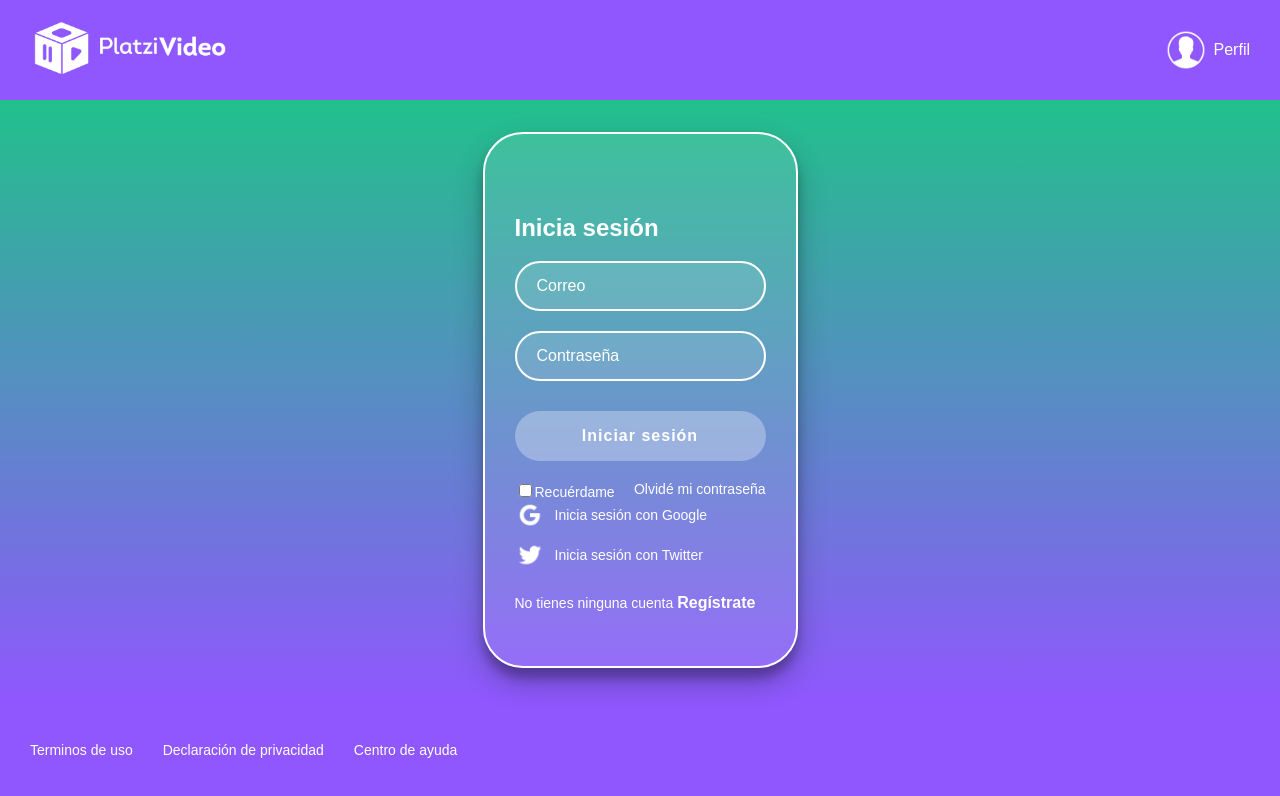
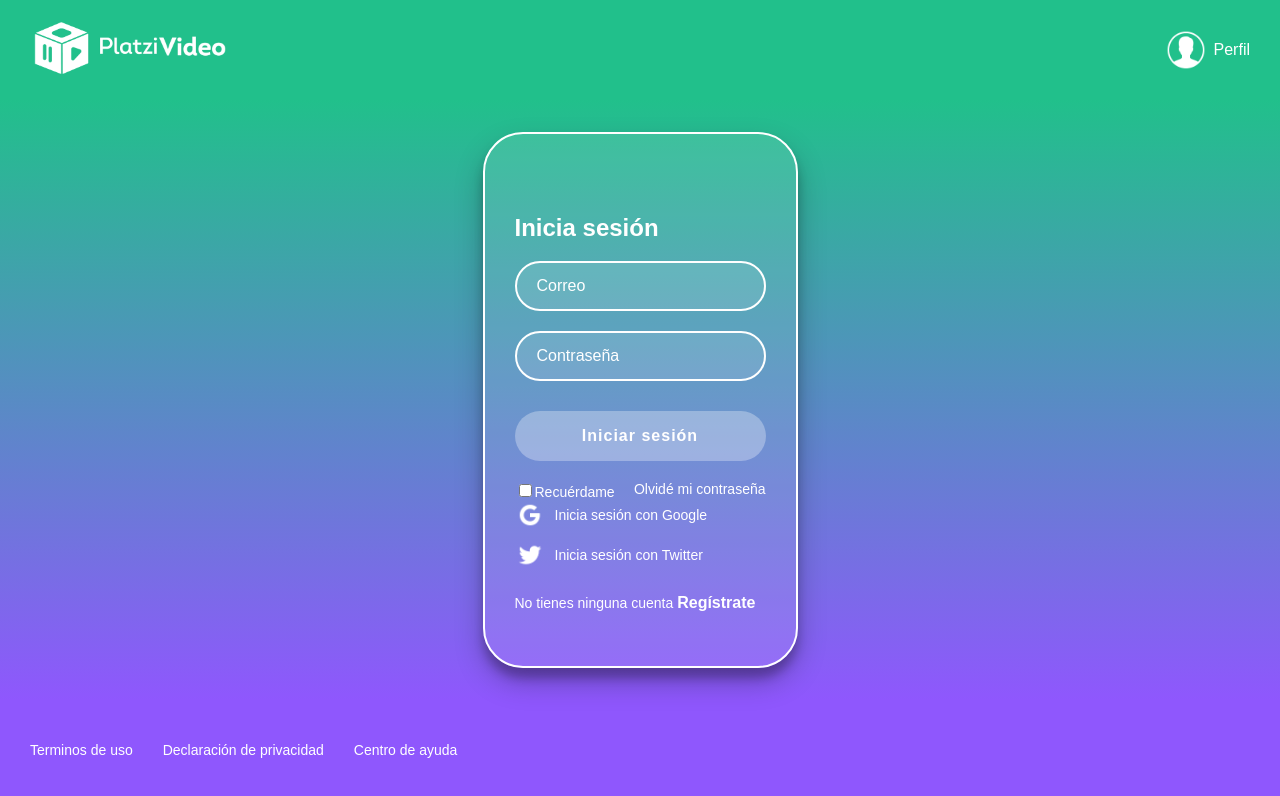
Before and after one commit to LuisDev2001/platzi-video-react, a React app: page /login in a window 1280 px wide. Shown: the top 796 px of the page. Built offline with nearby package versions, Linux system fonts and the light colour scheme; a web font is replaced by a local one.

Commit message:
feat: add validation for header

```diff
--- a/package.json
+++ b/package.json
@@ -15,6 +15,7 @@
   "license": "ISC",
   "dependencies": {
     "babel-eslint": "^10.1.0",
+    "classnames": "^2.3.1",
     "eslint": "^7.29.0",
     "eslint-config-airbnb": "^18.2.1",
     "eslint-plugin-import": "^2.23.4",
--- a/src/assets/styles/components/Header.scss
+++ b/src/assets/styles/components/Header.scss
@@ -7,6 +7,12 @@
   justify-content: space-between;
   top: 0px;
   width: 100%;
+
+  &.isLogin,
+  &.isRegister {
+    background: #21c08b;
+  }
+
   &__img {
     margin-left: 30px;
     width: 200px;
--- a/src/components/Header.jsx
+++ b/src/components/Header.jsx
@@ -1,5 +1,6 @@
 import React from "react";
 import { Link } from "react-router-dom";
+import classNames from "classnames";
 import { connect } from "react-redux";
 import gravatar from "../utils/gravatar";
 import "../assets/styles/components/Header.scss";
@@ -8,14 +9,20 @@ import userIcon from "../assets/img/user-icon.png";
 import { logoutRequest } from "../actions";
 
 const Header = (props) => {
-  console.log(props);
-  const { user } = props;
+  const { user, isLogin, isRegister } = props;
   const hasUser = Object.keys(user).length > 0;
+
   const handleLogout = () => {
     props.logoutRequest({});
   };
+
+  const headerClass = classNames("header", {
+    isLogin,
+    isRegister,
+  });
+
   return (
-    <header className="header">
+    <header className={headerClass}>
       <Link to="/">
         <img className="header__img" src={logo} alt="Platzi Video" />
       </Link>
--- a/src/components/Layout.jsx
+++ b/src/components/Layout.jsx
@@ -1,10 +1,8 @@
 import React from "react";
-import Header from "./Header";
 import Footer from "./Footer";
 
 const Layout = ({ children }) => (
   <div className="App">
-    <Header />
     {children}
     <Footer />
   </div>
--- a/src/containers/Home.jsx
+++ b/src/containers/Home.jsx
@@ -1,8 +1,10 @@
-import React, { useState, useEffect } from "react";
+import React from "react";
+
 import { connect } from "react-redux";
 import Search from "../components/Search";
 import Categories from "../components/Categories";
 import Carousel from "../components/Carousel";
+import Header from "../components/Header";
 import CarouselItem from "../components/CarouselItem";
 
 import "../assets/styles/App.scss";
@@ -14,6 +16,7 @@ import useInitialState from "../hooks/useInitialState";
 const Home = ({ mylist, trends, originals }) => {
   return (
     <>
+      <Header />
       <Search />
       {mylist.length > 0 && (
         <Categories title="Mi lista">
--- a/src/containers/Login.jsx
+++ b/src/containers/Login.jsx
@@ -2,6 +2,7 @@ import React, { useState } from "react";
 import { connect } from "react-redux";
 import { Link } from "react-router-dom";
 import { loginRequest } from "../actions";
+import Header from "../components/Header";
 import googleIcon from "../assets/img/google-icon.png";
 import twitterIcon from "../assets/img/twitter-icon.png";
 
@@ -27,6 +28,7 @@ const Login = (props) => {
 
   return (
     <>
+      <Header isLogin={true} />
       <section className="login">
         <section className="login__container">
           <h2>Inicia sesión</h2>
--- a/src/containers/Register.jsx
+++ b/src/containers/Register.jsx
@@ -2,7 +2,7 @@ import React, { useState } from "react";
 import { connect } from "react-redux";
 import { registerRequest } from "../actions";
 import { Link } from "react-router-dom";
-
+import Header from "../components/Header";
 import "../assets/styles/components/Register.scss";
 
 const Register = (props) => {
@@ -26,6 +26,8 @@ const Register = (props) => {
   };
 
   return (
+    <>
+      <Header isRegister={true} />
       <section className="register">
         <section className="register__container">
           <h2>Regístrate</h2>
@@ -56,6 +58,7 @@ const Register = (props) => {
           <Link to="/login">Iniciar sesión</Link>
         </section>
       </section>
+    </>
   );
 };
 
```
Also changed, not shown: 1 other file (tests, documents, lock files or other folders). Lines whose indentation alone changed are shown as unchanged.
